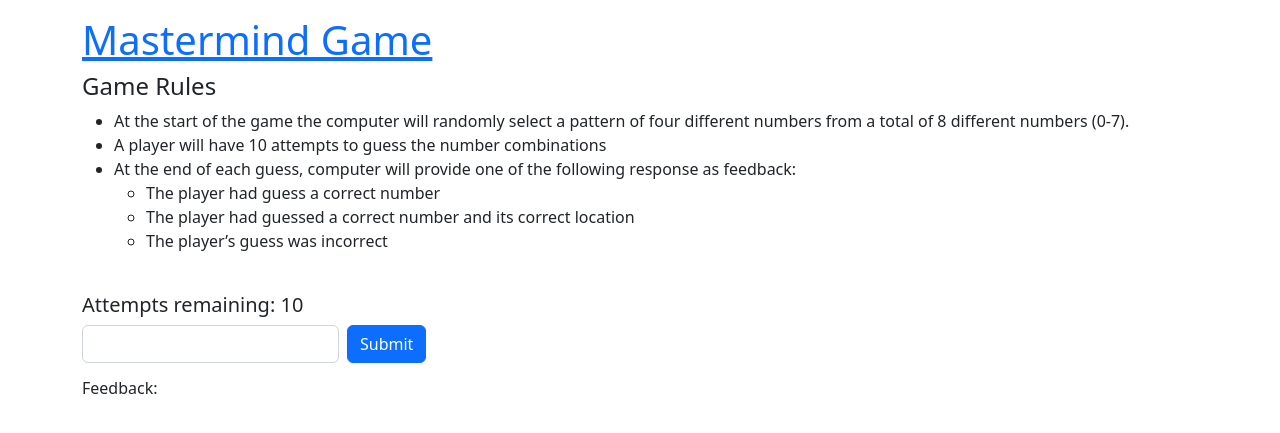
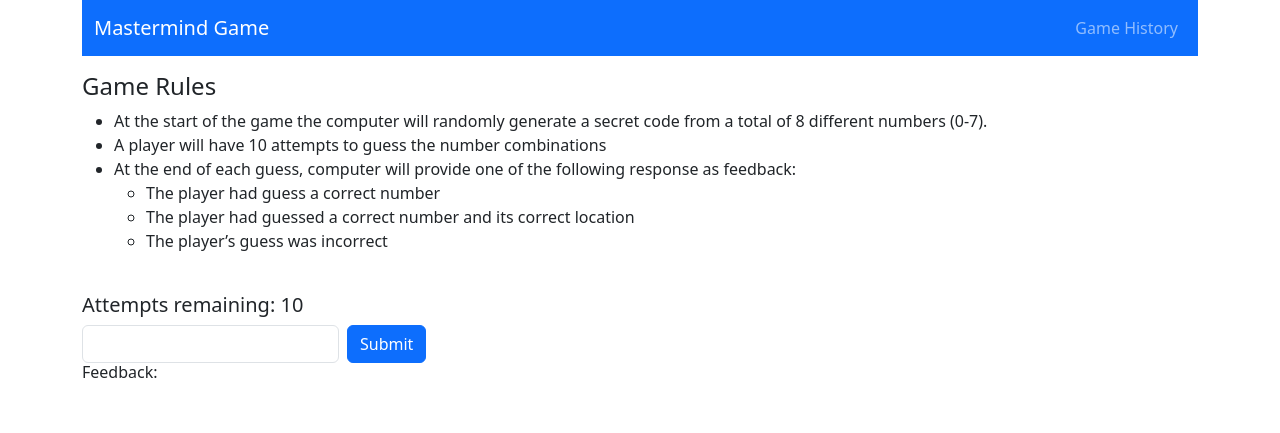
Before and after one commit to arnoldsouth/mastermind-v2, a Django app: page /game/ in a window 1280 px wide. Shown: the top 433 px of the page. Run offline with Django 4.2, Linux system fonts and the light colour scheme; data that the repository does not hold is empty; parts of the project's set-up code (start-up, migrations or seed data) failed here and were passed over; some libraries are stand-ins or nearby versions.

Commit message:
add README.md and implement history.html render

```diff
--- a/game/models.py
+++ b/game/models.py
@@ -2,8 +2,8 @@
 
 
 class Game(models.Model):
-    combination = models.CharField(max_length=4)
+    combination = models.CharField(max_length=100)
     feedback_history = models.TextField()
-    win = models.BooleanField()
+    win = models.BooleanField(default=False)
     start_time = models.DateTimeField(null=True, blank=True)
     end_time = models.DateTimeField(null=True, blank=True)
--- a/game/templates/game/game.html
+++ b/game/templates/game/game.html
@@ -2,17 +2,13 @@
 {% load static %}
 {% block page_content %}
 
-<!-- <h1>
-    <a href="{% url 'home' %}" class="">
-        Mastermind Game
-    </a>
-</h1> -->
+
 
 <h4>Game Rules</h4>
 
 <div>
     <ul>
-        <li>At the start of the game the computer will randomly select a pattern of four different numbers from a total of 8
+        <li>At the start of the game the computer will randomly generate a secret code from a total of 8
             different numbers (0-7).</li>
         <li>A player will have 10 attempts to guess the number combinations</li>
         <li>At the end of each guess, computer will provide one of the following response as feedback:</li>
--- a/game/templates/game/home.html
+++ b/game/templates/game/home.html
@@ -5,10 +5,7 @@
 <!-- <h1>Mastermind Game</h1> -->
 
 
-<p>This is a game where a player tries to guess the number combinations. At the end of each attempt to guess the 4 number
-combinations, the computer will provide feedback whether the player had guess a number correctly, or/and a number and
-digit correctly. A player must guess the right number combinations within 10 attempts to win the game.
-</p>
+<p>This is a game where a player tries to guess the secret code. At the end of each attempt to guess the secret code, the computer will provide feedback whether the player had guess a number correctly, or/and a number and digit correctly. A player must guess the right number combinations within 10 attempts to win the game.</p>
 
 
 <a href="{% url 'play_game' %}" class="btn btn-primary">Start Game</a>
--- a/game/views.py
+++ b/game/views.py
@@ -1,3 +1,4 @@
+import json
 from django.shortcuts import redirect, render
 from django.db import models, IntegrityError
 from django.utils import timezone
@@ -64,8 +65,14 @@
 
         if win or attempts == 0:
             end_time = timezone.now().timestamp()
-            total_seconds = end_time - request.session.get(
-                "start_time", end_time
+            total_seconds = end_time - request.session.get("start_time", end_time)
+
+            # Serialize the feedback_history before saving
+            feedback_history_str = json.dumps(feedback_history)  # <--- Serialization
+
+            # Save the game session to the database
+            Game.objects.create(
+                combination=combination, win=win, feedback_history=feedback_history_str
             )
 
             context = {
@@ -85,7 +92,16 @@
 
 
 def game_history(request):
-    games = Game.objects.all()
+    # When retrieving from the database
+    # games = Game.objects.all()
+    games = Game.objects.all().order_by("-id")[:10]  # Fetch the 10 most recent games
+
+    # Deserialize feedback_history for each game
+    for game in games:
+        game.feedback_history = json.loads(
+            game.feedback_history
+        )  # <--- Deserialization
+
     context = {
         "games": games,
     }
--- a/mastermind/templates/mastermind/base.html
+++ b/mastermind/templates/mastermind/base.html
@@ -1,33 +1,42 @@
-<!-- <link rel="stylesheet" href="https://stackpath.bootstrapcdn.com/bootstrap/4.1.3/css/bootstrap.min.css"
-    integrity="sha384-MCw98/SFnGE8fJT3GXwEOngsV7Zt27NXFoaoApmYm81iuXoPkFOJwJ8ERdknLPMO" crossorigin="anonymous"> -->
-
-<link href="https://cdn.jsdelivr.net/npm/bootstrap@5.2.3/dist/css/bootstrap.min.css" rel="stylesheet"
-    integrity="sha384-rbsA2VBKQhggwzxH7pPCaAqO46MgnOM80zW1RWuH61DGLwZJEdK2Kadq2F9CUG65" crossorigin="anonymous">
+<!DOCTYPE html>
+<html lang="en">
+<head>
+  <title>Bootstrap Example</title>
+  <meta charset="utf-8">
+  <meta name="viewport" content="width=device-width, initial-scale=1">
+  <link href="https://cdn.jsdelivr.net/npm/bootstrap@5.3.1/dist/css/bootstrap.min.css" rel="stylesheet">
+  <script src="https://cdn.jsdelivr.net/npm/bootstrap@5.3.1/dist/js/bootstrap.bundle.min.js"></script>
+</head>
 
 
 
-<div class="container mt-3">
+<body>
 
-    <h1>
-        <a href="{% url 'home' %}" class="">
-            Mastermind Game
-        </a>
-    </h1>
+<div class="container">
+<nav class="navbar navbar-expand-sm bg-primary navbar-dark mb-3">
+    <div class="container-fluid">
+        <div class="navbar-header">
+            <a class="navbar-brand" href="{% url 'home' %}">
+                Mastermind Game
+            </a>
+        </div>
 
-    {% block page_content %}{% endblock %}
+
+        <ul class="navbar-nav">
+
+            <li class="nav-item"><a class="nav-link" href="{% url 'game_history' %}">Game History</a></li>
+
+        </ul>
+
+
+
+    </div>
+</nav>
+
+{% block page_content %}{% endblock %}
 </div>
 
-<!-- <script src="https://code.jquery.com/jquery-3.3.1.slim.min.js"
-    integrity="sha384-q8i/X+965DzO0rT7abK41JStQIAqVgRVzpbzo5smXKp4YfRvH+8abtTE1Pi6jizo"
-    crossorigin="anonymous"></script>
-<script src="https://cdnjs.cloudflare.com/ajax/libs/popper.js/1.14.3/umd/popper.min.js"
-    integrity="sha384-ZMP7rVo3mIykV+2+9J3UJ46jBk0WLaUAdn689aCwoqbBJiSnjAK/l8WvCWPIPm49"
-    crossorigin="anonymous"></script>
-<script src="https://stackpath.bootstrapcdn.com/bootstrap/4.1.3/js/bootstrap.min.js"
-    integrity="sha384-ChfqqxuZUCnJSK3+MXmPNIyE6ZbWh2IMqE241rYiqJxyMiZ6OW/JmZQ5stwEULTy"
-    crossorigin="anonymous"></script> -->
 
 
-<script src="https://cdn.jsdelivr.net/npm/bootstrap@5.2.3/dist/js/bootstrap.bundle.min.js"
-    integrity="sha384-kenU1KFdBIe4zVF0s0G1M5b4hcpxyD9F7jL+jjXkk+Q2h455rYXK/7HAuoJl+0I4"
-    crossorigin="anonymous"></script>
+
+</body>
```
Also changed, not shown: game/templates/game/game_over.html (+5 -2 lines), game/templates/game/history.html (+8 -6 lines), README.md (added), db.sqlite3, game/migrations/0001_initial.py, game/migrations/0002_game_end_time_game_start_time.py (deleted).
